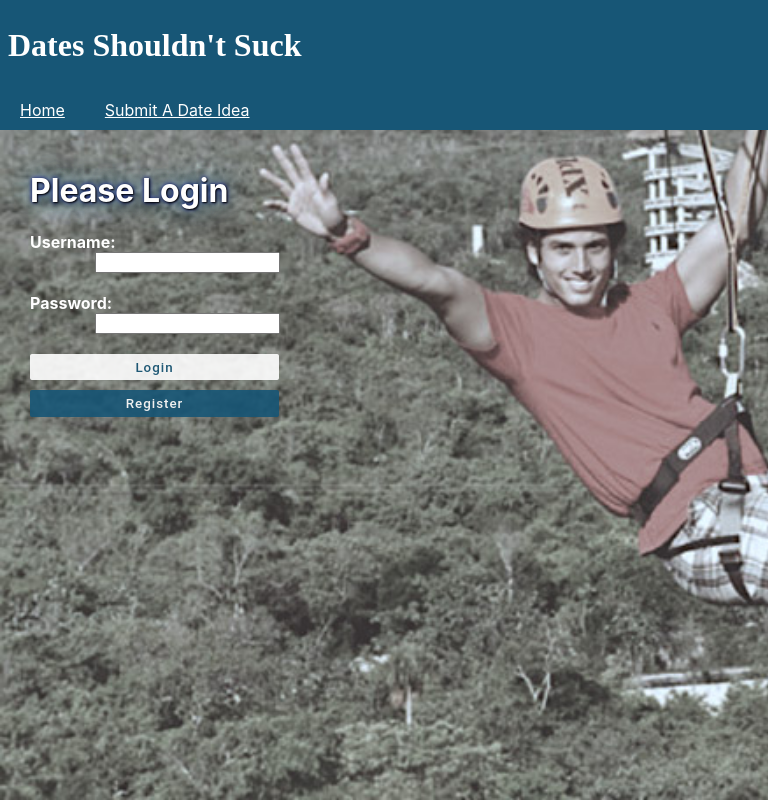
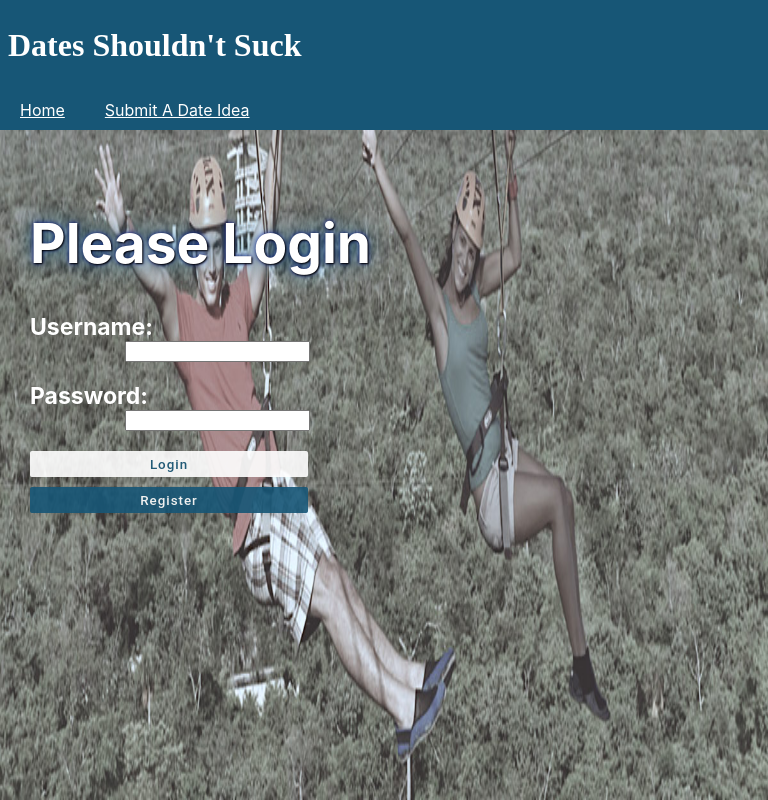
Before and after one commit to kaisha2004/Dates-Shouldnt-Suck, a React (Create React App) app in the folder client/: page /login in a window 768 px wide. Built offline with nearby package versions, Linux system fonts and the light colour scheme; no server answers; sample sign-in values are in the browser's storage; a web font is replaced by a local one.

Commit message:
finished media query

```diff
--- a/client/src/App.js
+++ b/client/src/App.js
@@ -23,9 +23,14 @@ function App() {
   }, [])
 
   const loginSubmit = async (loginData) => {
-    const userData = await loginUser(loginData)
+    try {
+      const userData = await loginUser(loginData)
       setCurrentUser(userData)
       history.push("/createidea")
+    } catch (error) {
+      setCurrentUser(null);
+      history.push('/register');
+    }
   }
   const registerSubmit = async (registerData) => {
     const userData = await registerUser(registerData)
--- a/client/src/components/shared/Nav/Nav.css
+++ b/client/src/components/shared/Nav/Nav.css
@@ -96,3 +96,15 @@ light blue : #cce6f4
     }
 
 }
+@media screen and (min-width:501px) and (max-width:1100px)  {
+  .loguser {
+    display: flex;
+    flex-direction: row;
+    justify-content: flex-end;
+    align-items: flex-end;
+    margin: 7px 10px 0px 550px;
+  }
+  #username1 {
+    font-size: 14px
+  }
+}
--- a/client/src/screens/Create/Create.css
+++ b/client/src/screens/Create/Create.css
@@ -81,3 +81,20 @@ z-index: 0;
         width: 248px;
       }
   }
+
+  @media screen and (min-width:501px) and (max-width:1100px)  {
+    #createSubmit {
+      width: 308px;
+    }
+    .background5 {
+      background-image: url('../../photos/date5.jpeg');
+      background-size: 100% 100%;
+      background-repeat: repeat;
+      background-position: center center;
+      position: absolute;
+      top: 0;
+      bottom: 0;
+      height: 100vh;
+      width: 100vw;
+      z-index: 0;}
+  }
--- a/client/src/screens/Home/Home.css
+++ b/client/src/screens/Home/Home.css
@@ -49,3 +49,19 @@ z-index: 0;
       font-size: 20px;
     }
 }
+
+@media screen and (min-width:501px) and (max-width:1100px)  {
+  .background1 {
+    background-image: url('../../photos/date1.jpg');
+    background-size: 100% 100%;
+    background-repeat: repeat;
+    background-position: center center;
+    position: absolute;
+    top:0;
+    bottom:0;
+    height: 100%;
+    width:100%;
+    margin: 0;
+    overflow-x: scroll
+    }
+}
--- a/client/src/screens/Login/Login.css
+++ b/client/src/screens/Login/Login.css
@@ -111,3 +111,38 @@
        margin-top: 30px;
       }
   }
+
+  @media screen and (min-width:501px) and (max-width:1100px)  {
+    .background2 {
+      background-image: url('../../photos/date3.jpg');
+      background-size: 100% 100%;
+      background-repeat: repeat;
+      position: fixed;
+      top: 0;
+      bottom: 0;
+      height: 100vh;
+      width: 100vw;
+      z-index: 0;
+      }
+
+    .logintitle {
+      margin-top: 60px;
+      font-size:55px;
+      }
+      .loginform {
+        width: 280px;
+
+      }
+    .loglabels {
+      font-size: 23px;
+    }
+    #loginbtn {
+      width: 278px;
+    }
+
+
+    #registerbtn {
+      width: 278px;
+    }
+
+  }
--- a/client/src/screens/Login/Login.jsx
+++ b/client/src/screens/Login/Login.jsx
@@ -29,7 +29,7 @@ function Login(props) {
 
         }}
       >
-        <label>
+        <label className="loglabels">
           Username:
           <input className="reginput"
             type="text"
@@ -39,7 +39,7 @@ function Login(props) {
           />
         </label>
         <br />
-        <label>
+        <label className="loglabels">
           Password:
           <input className="reginput"
             type="password"
--- a/client/src/screens/Register/Register.css
+++ b/client/src/screens/Register/Register.css
@@ -89,3 +89,35 @@ z-index: 0;
       margin-top: 30px;
     }
 }
+@media screen and (min-width:501px) and (max-width:1100px)  {
+
+  .background3 {
+    background-image: url('../../photos/date13.jpeg');
+    background-size: 100% 100%;
+    background-repeat: repeat;
+    position: fixed;
+    top: 0;
+    bottom: 0;
+    height: 100vh;
+    width: 100vw;
+    z-index: 0;
+    }
+
+    .regcontent {
+      width: 280px;
+    }
+    .regtitle{
+      margin-top: 60px;
+      font-size: 37px;
+    }
+
+    .regform {
+      margin-top: 35px;
+      font-size: 20px
+    }
+
+    #regbtn {
+      width: 278px;
+
+    }
+}
--- a/client/src/screens/Update/Update.css
+++ b/client/src/screens/Update/Update.css
@@ -157,3 +157,19 @@
   }
 
 }
+
+@media screen and (min-width:501px) and (max-width:1100px)  {
+  .editsection {
+    background-image: url("../../photos/date9.jpg");
+    background-size: 100% 100%;
+    background-repeat: repeat;
+    background-position: center center;
+    position: fixed;
+    top: 0;
+    bottom: 0;
+    height: 100vh;
+    width: 100vw;
+    z-index: 0;
+  }
+
+}
--- a/client/src/services/auth.js
+++ b/client/src/services/auth.js
@@ -1,15 +1,21 @@
+import React from 'react'
 import api from './api-config';
+import { Link } from "react-router-dom"
 
 
-  export const loginUser = async (loginData) => {
-    try {const resp = await api.post('/auth/login', { authentication: loginData })
+export const loginUser = async (loginData) => {
+
+  try {
+    const resp = await api.post('/auth/login', { authentication: loginData })
     localStorage.setItem('authToken', resp.data.token);
     api.defaults.headers.common.authorization = `Bearer ${resp.data.token}`
-      return resp.data.user
-    }
+    return resp.data.user
+  }
 
   catch (error) {
-    alert("You need to register first")
+
+    alert("you need to register!")
+
 
 }}
 
```
